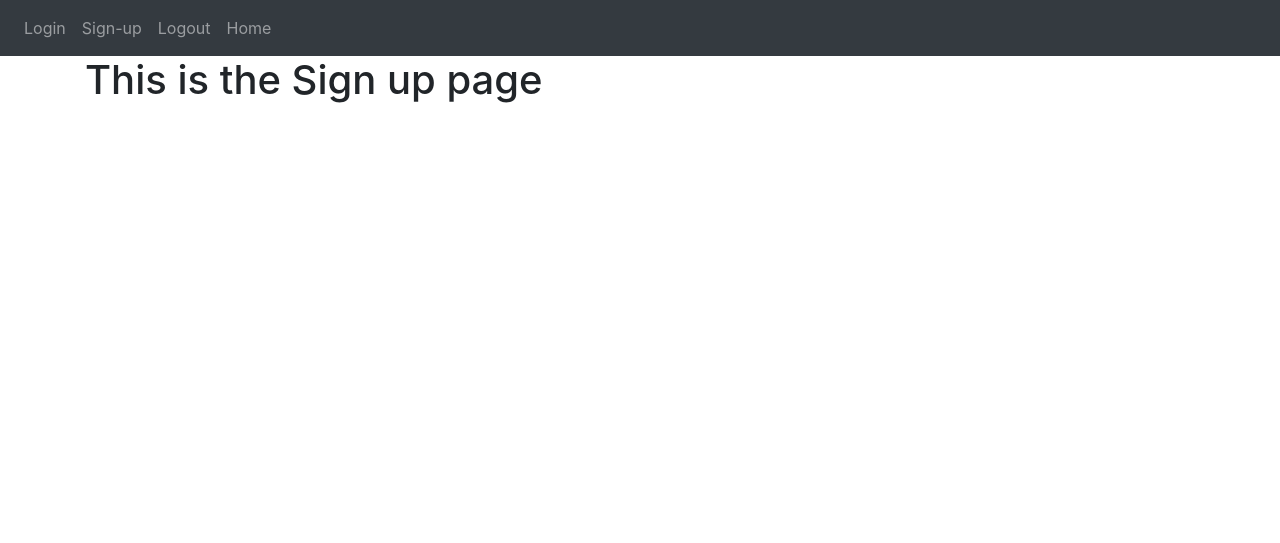
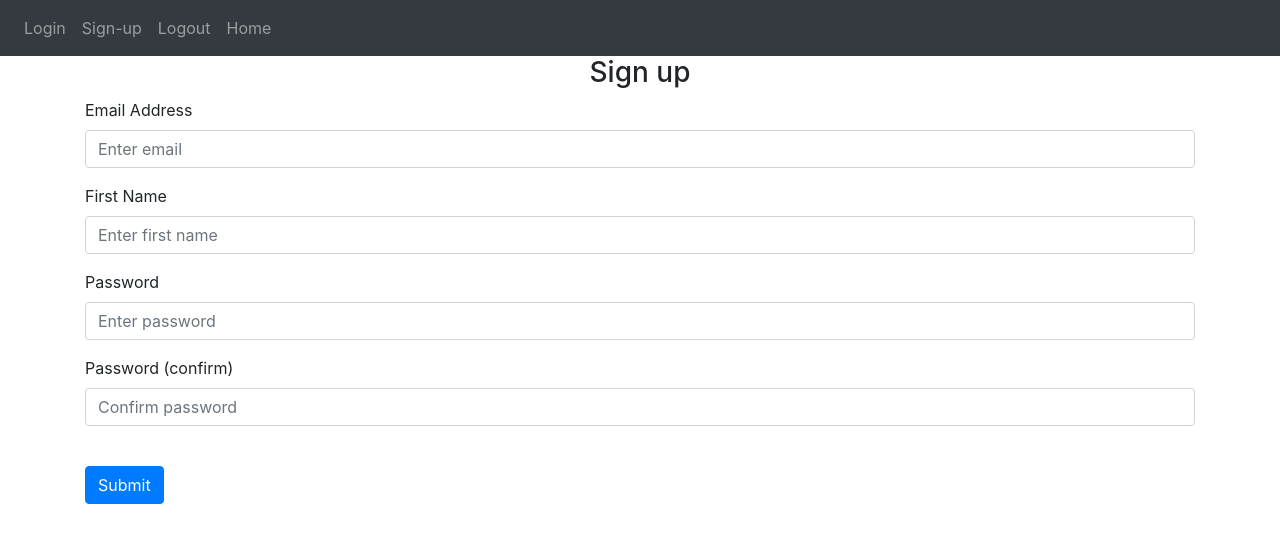
Before and after one commit to kuladeep1307/Python-Project, a Flask app: page /sign-up in a window 1280 px wide. Shown: the top 543 px of the page. Run offline with Flask 3, Linux system fonts and the light colour scheme; some libraries are stand-ins or nearby versions.

Commit message:
Sample Python web application

```diff
--- a/website/__init__.py
+++ b/website/__init__.py
@@ -1,8 +1,14 @@
 from flask import Flask
+from flask_sqlalchemy import SQLAlchemy
+
+db = SQLAlchemy()
+DB_NAME = "database.db"
 
 def create_app():
     app = Flask(__name__)
     app.config['SECRET_KEY'] = 'mysecretkey'
+    app.config['SQLALCHEMY_DATABASE_URI'] = f'sqlite:///{DB_NAME}'
+    db.init_app(app)
 
     from .views import views
     from .auth import auth
--- a/website/auth.py
+++ b/website/auth.py
@@ -1,8 +1,8 @@
-from flask import Blueprint, render_template
+from flask import Blueprint, render_template, request, flash
 
 auth = Blueprint('auth', __name__)
 
-@auth.route('/login')
+@auth.route('/login', methods=['GET', 'POST'])
 def login():
     return render_template("login.html")
 
@@ -10,6 +10,24 @@ def login():
 def logout():
     return "<p>Logout</p>"
 
-@auth.route('/sign-up')
+@auth.route('/sign-up', methods=['GET', 'POST'])
 def sign_up():
+    if request.method == 'POST':
+        email = request.form.get('email')
+        firstName = request.form.get('firstName')
+        password1 = request.form.get('password1')
+        password2 = request.form.get('password2')
+
+        if len(email) < 4:
+            flash('Email must be greater than 3 characters.', category='error')
+        elif len(firstName) < 2:
+            flash('First name must be greater than 1 characters.', category='error')
+        elif password1 != password2:
+            flash('Passwords don\'t match.', category='error')
+        elif len(password1) < 7:
+            flash('Password must be at least 7 characters.', category='error')
+        else:
+            # add user to database
+            flash('Account created!', category='success')
+
     return render_template("sign_up.html")
--- a/website/templates/base.html
+++ b/website/templates/base.html
@@ -33,6 +33,28 @@
             </div>
         </nav>
 
+        {% with messages = get_flashed_messages(with_categories=true) %}
+        {% if messages %}
+            {% for category, message in messages %}
+            {% if category == 'error' %}
+            <div class="alert alert-danger alter-dismissable fade show" role="alert">
+                {{ message }}
+                <button type="button" class="close" data-dismiss="alert">
+                    <span aria-hidden="true">&times;</span>
+                </button>
+            </div>
+            {% else %}
+            <div class="alert alert-success alter-dismissable fade show" role="alert">
+                {{ message }}
+                <button type="button" class="close" data-dismiss="alert">
+                    <span aria-hidden="true">&times;</span>
+                </button>
+            </div>
+            {% endif %}
+            {% endfor %}
+        {% endif %}
+        {% endwith %}
+
         <div class="container">
             {% block content %}
             {% endblock %}
--- a/website/templates/sign_up.html
+++ b/website/templates/sign_up.html
@@ -1,5 +1,27 @@
 {% extends "base.html" %} {% block title %}Sign Up{% endblock %}
 
 {% block content %}
-<h1>This is the Sign up page</h1>
+
+<form method="POST">
+    <h3 align="center">Sign up</h3>
+    <div class="form-group">
+        <label for="email">Email Address</label>
+        <input type="email" class="form-control" id="email" name="email" placeholder="Enter email"/>
+    </div>
+    <div class="form-group">
+        <label for="firstName">First Name</label>
+        <input type="text" class="form-control" id="firstName" name="firstName" placeholder="Enter first name"/>
+    </div>
+    <div class="form-group">
+        <label for="password1">Password</label>
+        <input type="password" class="form-control" id="password1" name="password1" placeholder="Enter password"/>
+    </div>
+    <div class="form-group">
+        <label for="password2">Password (confirm)</label>
+        <input type="password" class="form-control" id="password2" name="password2" placeholder="Confirm password"/>
+    </div>
+    <br />
+    <button type="submit" class="btn btn-primary">Submit</button>
+</form>
+
 {% endblock %}
```
Also changed, not shown: website/templates/login.html (+15 -1 lines).
